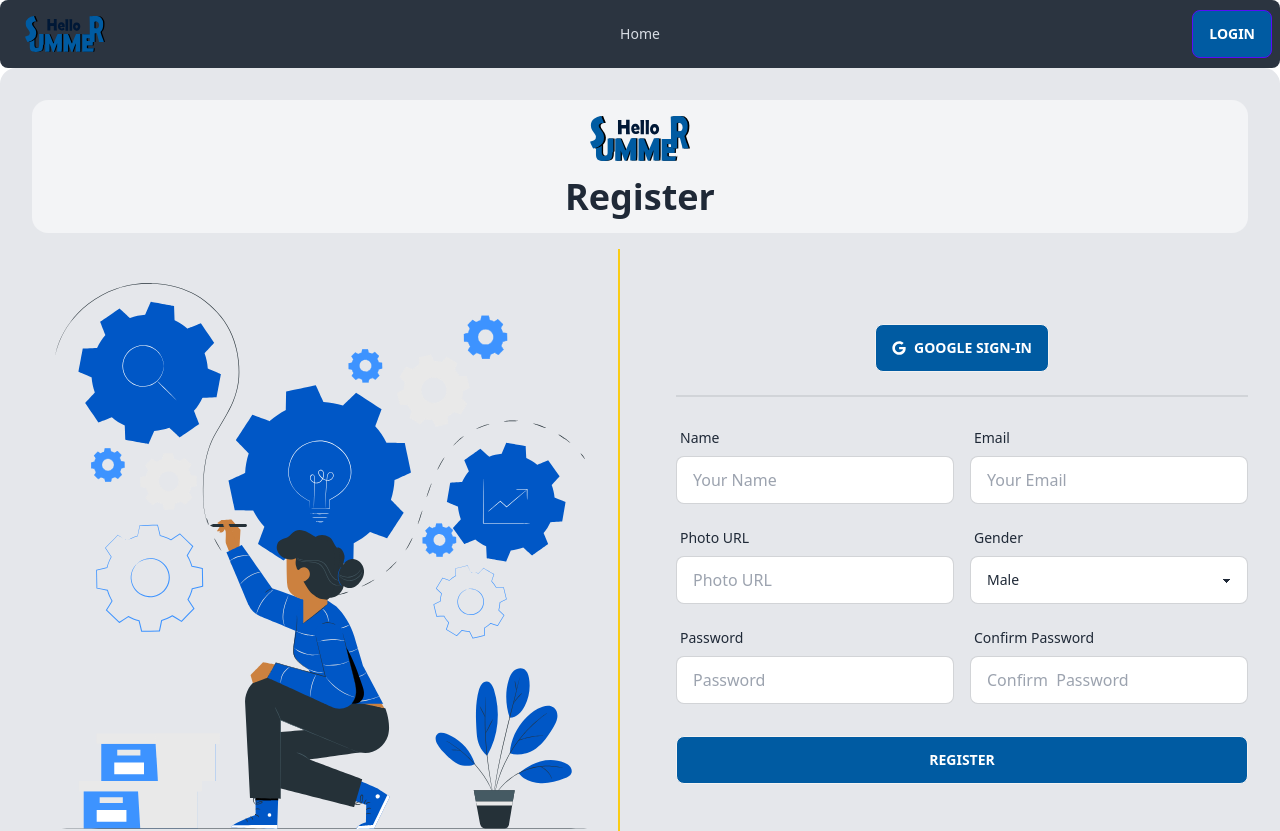
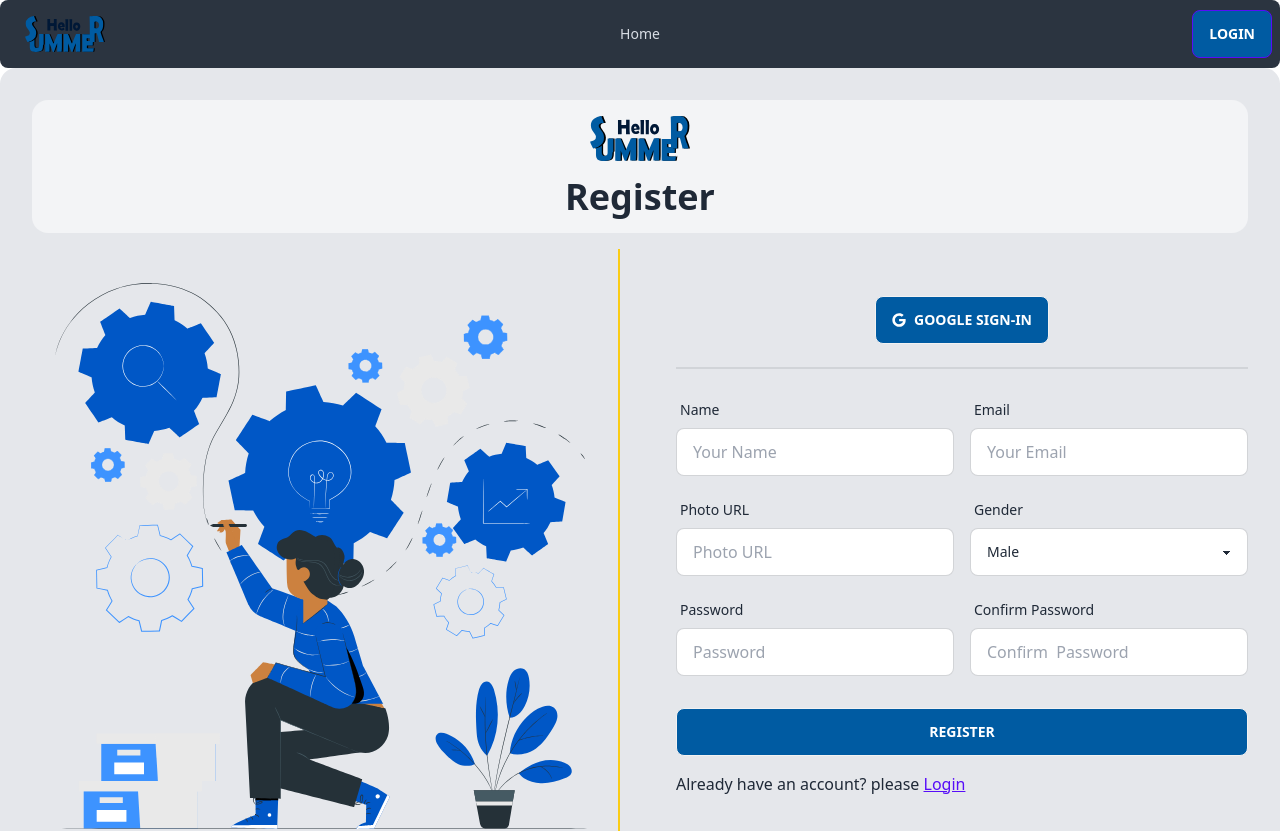
Before and after one commit to dabarshi/hello-summer-client, a React (Vite) app: page /register in a window 1280 px wide. Shown: the top 831 px of the page. Built offline with nearby package versions, Linux system fonts and the light colour scheme; no server answers.

Commit message:
add redirect button on login and register page

```diff
--- a/src/Pages/Login/Login.jsx
+++ b/src/Pages/Login/Login.jsx
@@ -3,6 +3,7 @@ import Lottie from "lottie-react";
 import registerLottiImg from "../../assets/register/registerLotti.json";
 import { FaGoogle } from 'react-icons/fa';
 import { useForm } from "react-hook-form";
+import { Link } from "react-router-dom";
 
 const Login = () => {
     const { register, handleSubmit, reset, formState: { errors } } = useForm();
@@ -68,6 +69,7 @@ const Login = () => {
                             <input type="submit" value="Register" className="btn bg-[#005BA2] hover:bg-[#07416d] text-white w-full" />
                         </div>
                     </form>
+                    <p className="my-4">New here? please,<Link to="/register" className="link link-primary">Register</Link></p>
 
                 </div>
 
--- a/src/Pages/Register/Register.jsx
+++ b/src/Pages/Register/Register.jsx
@@ -5,6 +5,7 @@ import logo from "../../assets/logo.svg";
 import { FaGoogle } from 'react-icons/fa';
 import { useContext, useState } from "react";
 import { AuthContext } from "../../providers/AuthProvider";
+import { Link } from "react-router-dom";
 
 
 const Register = () => {
@@ -119,6 +120,7 @@ const Register = () => {
                         </div>
 
                     </form>
+                    <p className="my-4">Already have an account? please <Link to="/login" className="link link-primary">Login</Link></p>
                 </div>
             </div>
         </div>
```
